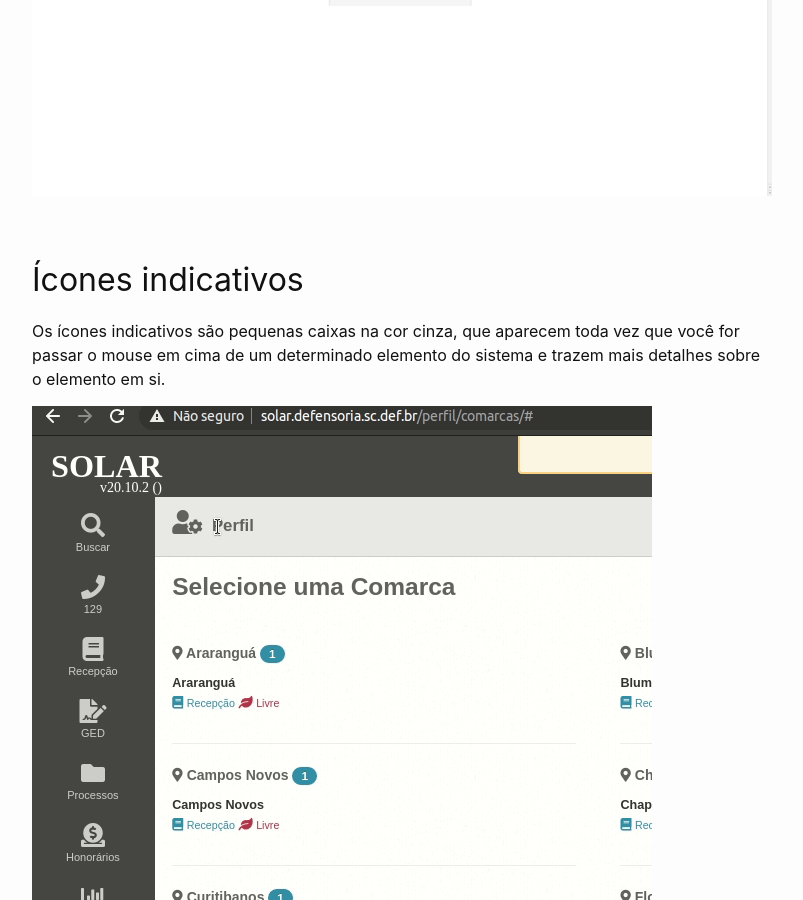
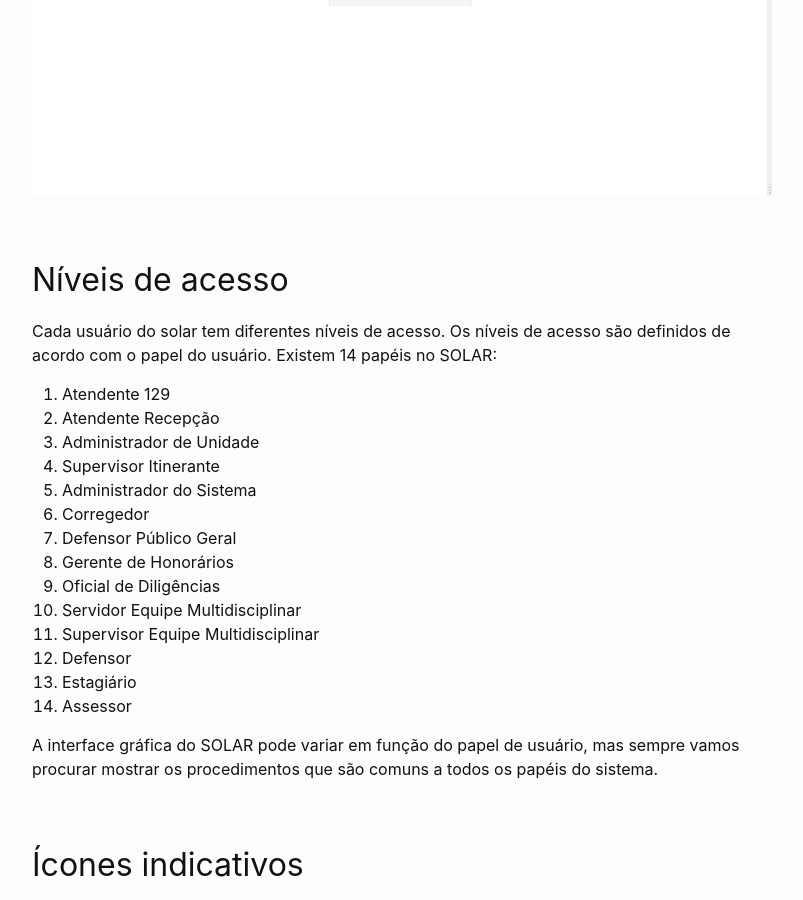
Before and after one commit to andruhaASM/guia-pratico-solar, a Jekyll site: the page built from _posts/2020-11-13-orientacoes-iniciais.md, in a window 1280 px wide and 900 px high, scrolled down 800 px. Shown: the whole window, without its empty margins (238-1041 px from the left). Built offline with Jekyll 4.4.1, drawn with Linux system fonts in a browser that asks for light colours.

Commit message:
Add posts

```diff
--- a/_posts/2020-11-13-orientacoes-iniciais.md
+++ b/_posts/2020-11-13-orientacoes-iniciais.md
@@ -17,6 +17,27 @@ Adicione este endereço aos seus favoritos no navegador (Ctrl+D) para facilitar
 Na página de login, você pode acessar inserindo seu e-mail e a senha.
 
 ![tela de login no sistema SOLAR]({{'/assets/img/tela_login_solar.png' | relative_url}} )
+
+## Níveis de acesso
+Cada usuário do solar tem diferentes níveis de acesso. Os níveis de acesso são definidos de acordo com o papel do usuário. Existem 14 papéis no SOLAR:
+
+1. Atendente 129
+2. Atendente Recepção
+3. Administrador de Unidade
+4. Supervisor Itinerante
+5. Administrador do Sistema
+6. Corregedor
+7. Defensor Público Geral
+8. Gerente de Honorários
+9. Oficial de Diligências
+10. Servidor Equipe Multidisciplinar
+11. Supervisor Equipe Multidisciplinar
+12. Defensor
+13. Estagiário
+14. Assessor
+
+A interface gráfica do SOLAR pode variar em função do papel de usuário, mas sempre vamos procurar mostrar os procedimentos que são comuns a todos os papéis do sistema.
+
 
 ## Ícones indicativos
 
```
Also changed, not shown: _posts/2020-11-13-detalhes-atendimento.md (added, +7 -0 lines), _posts/2020-11-13-qualificacao-assistido.md (added, +52 -0 lines), assets/img/localizar_assistido_solar.gif (added), assets/img/tela_buscar_assistido_solar.png (added), assets/img/tela_defensor_qualificacao_solar.png (added), assets/img/tela_iniciar_qualificacao_solar.png (added), assets/img/tela_qualificar_area_solar.png (added), assets/img/tela_qualificar_assistido_solar.png (added).
